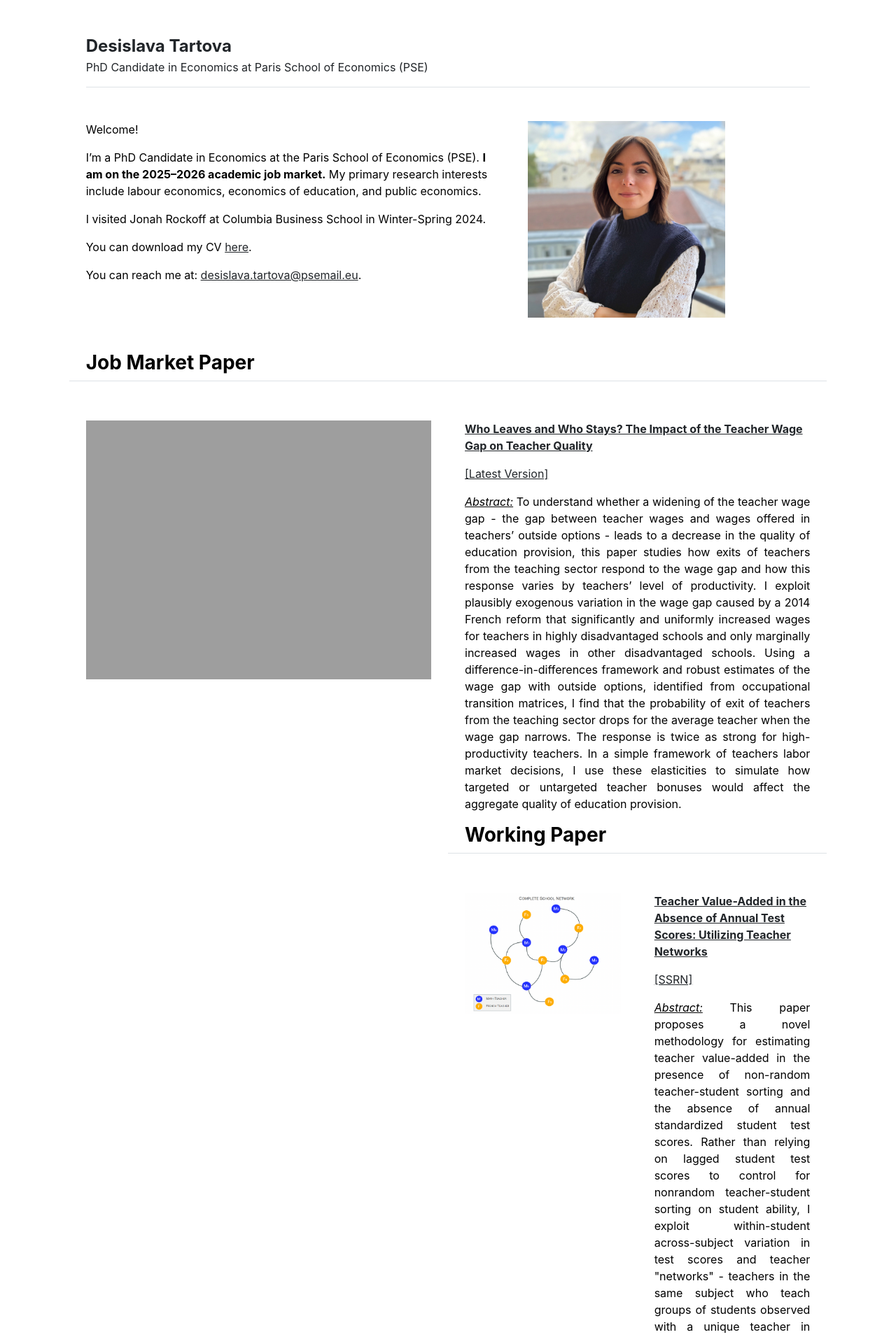
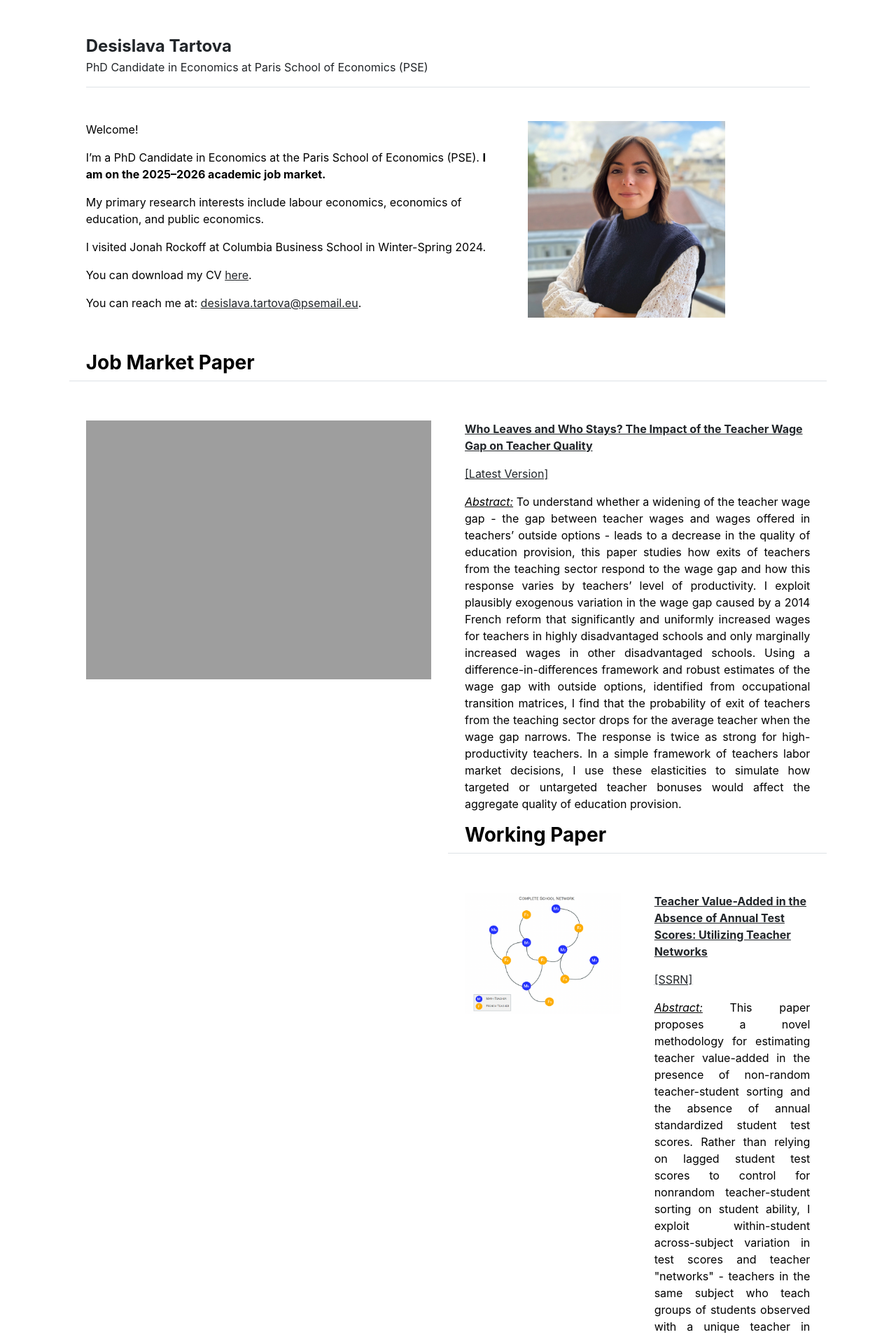
Before and after one commit to desislavatartova/desislavatartova.github.io, a Jekyll site: the page built from index.md, in a window 1280 px wide. Shown: the top 1911 px of the page at 70% size. Built offline with Jekyll 4.4.1, drawn with Linux system fonts in a browser that asks for light colours.

```diff
--- a/_layouts/home.html
+++ b/_layouts/home.html
@@ -6,7 +6,7 @@ layout: default
   <div class="col-md-7">
 <!--    <h3 class="fw-bold">About me</h3>
 -->    Welcome! <p></p>
-    I’m a PhD Candidate in Economics at the Paris School of Economics (PSE). <b>I am on the 2025–2026 academic job market.</b>
+    I’m a PhD Candidate in Economics at the Paris School of Economics (PSE). <b>I am on the 2025–2026 academic job market.</b><p></p>
     My primary research interests include labour economics, economics of education, and public economics. <p></p>
     I visited Jonah Rockoff at Columbia Business School in Winter-Spring 2024. <p></p>
     You can download my CV <a href="http://desislavatartova.github.io/pdf/CV_DTARTOVA.pdf" target="_blank">here</a>.
```
